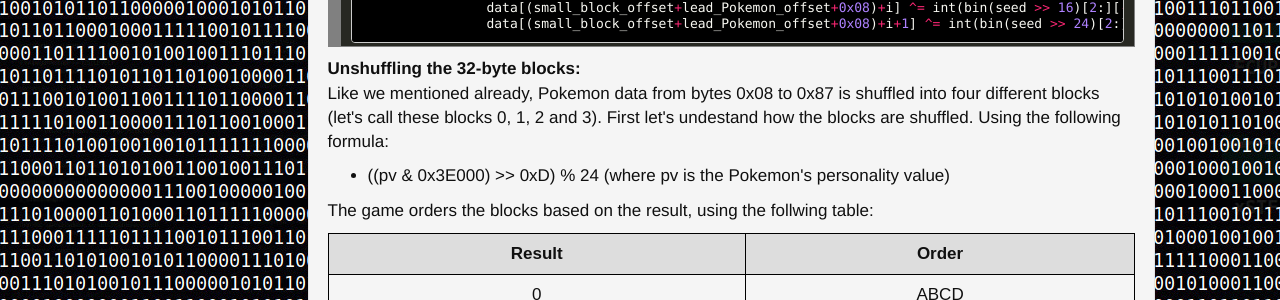
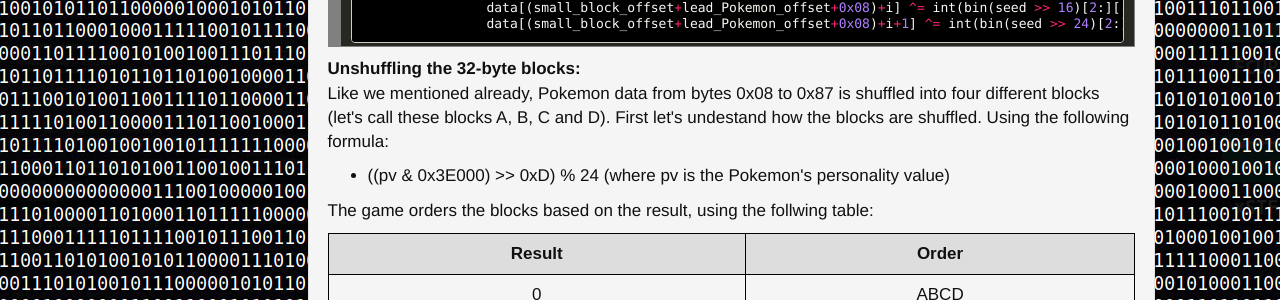
Before and after one commit to 0xA2/0xA2.github.io, a Jekyll site: the page built from _posts/2020-07-30-Reverse-Engineering-Pokemon-Save-Files.markdown, in a window 1280 px wide and 900 px high, scrolled down 6001 px. Shown: the part 176-476 px from the top of the window. Built offline with Jekyll 4.4.1, drawn with Linux system fonts in a browser that asks for light colours; some of the changed text lies outside the part shown.

Commit message:
Update 2020-07-30-Reverse-Engineering-Pokemon-Save-Files.markdown

```diff
--- a/_posts/2020-07-30-Reverse-Engineering-Pokemon-Save-Files.markdown
+++ b/_posts/2020-07-30-Reverse-Engineering-Pokemon-Save-Files.markdown
@@ -207,7 +207,7 @@
 
 <p></p>
 <p><b>Unshuffling the 32-byte blocks:</b><br>
-	Like we mentioned already, Pokemon data from bytes 0x08 to 0x87 is shuffled into four different blocks (let's call these blocks 0, 1, 2 and 3). First let's undestand how the blocks are shuffled. Using the following formula:<br>
+	Like we mentioned already, Pokemon data from bytes 0x08 to 0x87 is shuffled into four different blocks (let's call these blocks A, B, C and D). First let's undestand how the blocks are shuffled. Using the following formula:<br>
 	<ul>
 		<li>((pv & 0x3E000) >> 0xD) % 24 (where pv is the Pokemon's personality value)</li>
 	</ul>
@@ -376,8 +376,8 @@
 <p></p>
 <p>The idea here is to have the function return a list <b>L</b> of offsets such that:<br>
 	<ul>
-		<li>small_block_offset + lead_Pokemon_offset + 0x08 + L[0] is the first byte in block 0</li>
-		<li>small_block_offset + lead_Pokemon_offset + 0x08 + L[1] is the first byte in block 1</li>
+		<li>small_block_offset + lead_Pokemon_offset + 0x08 + L[0] is the first byte in block A</li>
+		<li>small_block_offset + lead_Pokemon_offset + 0x08 + L[1] is the first byte in block B</li>
 		<li>And so on</li>
 	</ul>
 </p>
```
